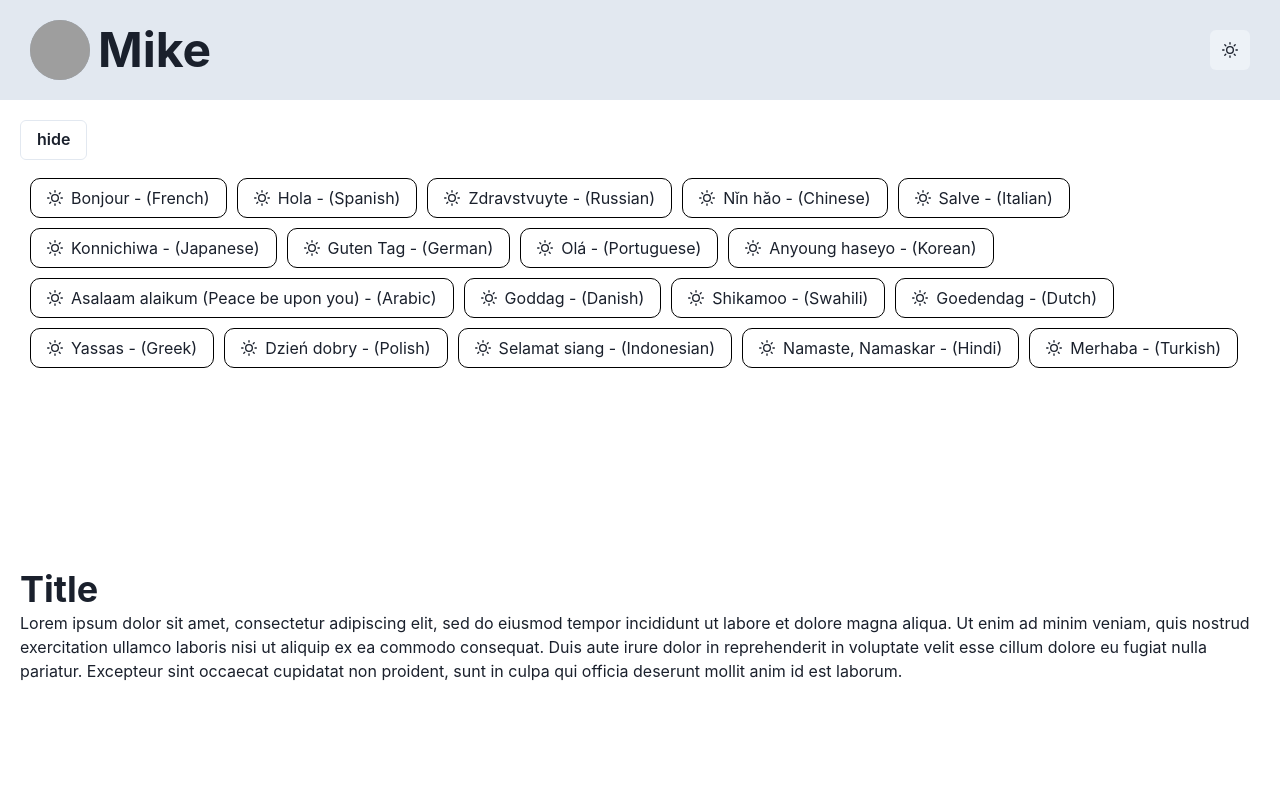
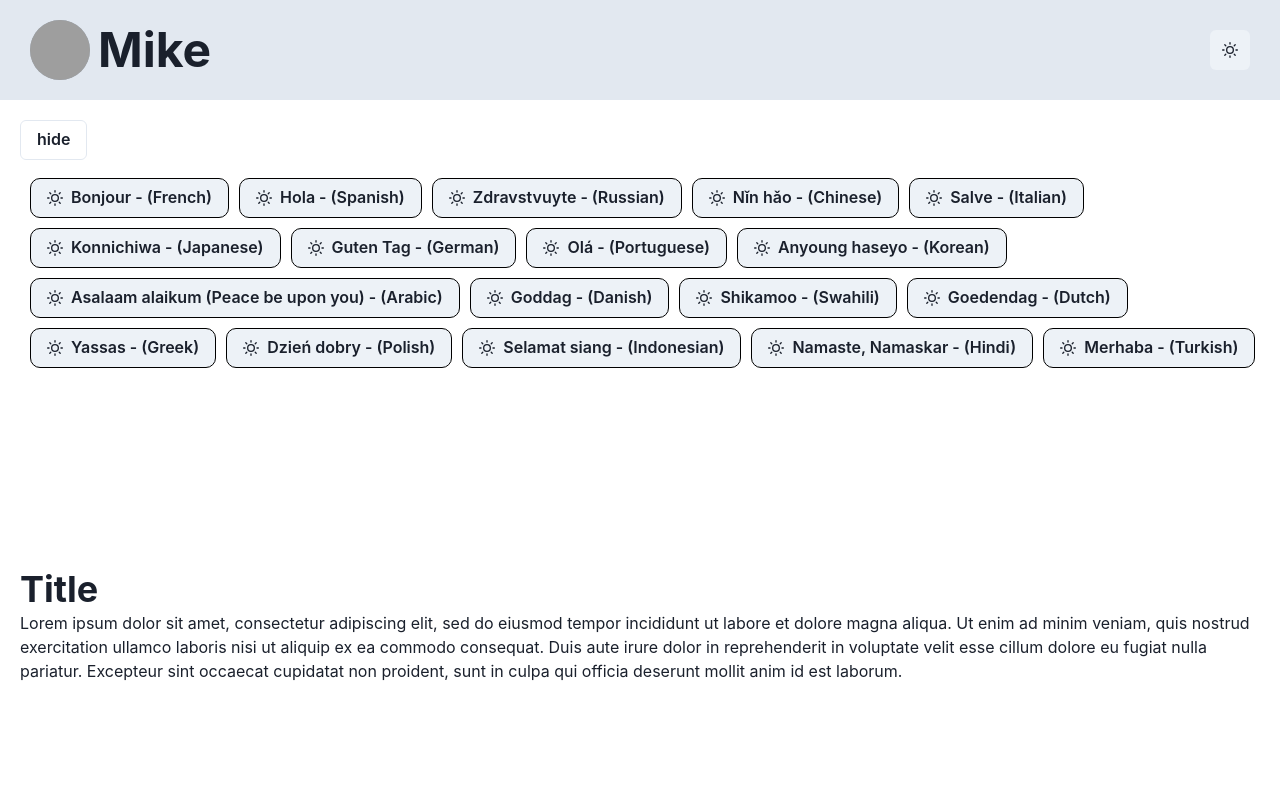
Before and after one commit to mikemajara/animated-badge-framer-motion, a React (Create React App) app: page / in a window 1280 px wide. Shown: the top 800 px of the page. Built offline with nearby package versions, Linux system fonts and the light colour scheme; grey boxes are pictures that could not be loaded.

Commit message:
non-working grid AnimateSharedLayout

```diff
--- a/src/animated-button.tsx
+++ b/src/animated-button.tsx
@@ -44,7 +44,7 @@
   };
 
   return (
-    <motion.div
+    <AButton
       {...props}
       onClick={toggleExpanded}
       style={{
@@ -67,6 +67,6 @@
       >
         {props.text}
       </motion.div>
-    </motion.div>
+    </AButton>
   );
 };
--- a/src/home-page.tsx
+++ b/src/home-page.tsx
@@ -46,7 +46,8 @@
     <Layout>
       <Stack align="flex-start">
         <Button
-          onClick={() => setIsEnd(!isEnd)}
+          // onClick={() => setIsEnd(!isEnd)}
+          onClick={toggleShouldCollapseAll}
           variant={shouldCollapseAll ? "solid" : "outline"}
         >
           {shouldCollapseAll ? "show" : "hide"}
@@ -62,10 +63,11 @@
           >
             {badges.map((e, idx) => (
               <AnimatedButton
-                layoutId="item"
+                layout
                 expanded={!shouldCollapseAll}
                 text={e}
                 style={{ marginTop: 10, marginLeft: 10 }}
+                key={e}
               />
             ))}
           </AFlex>
```
